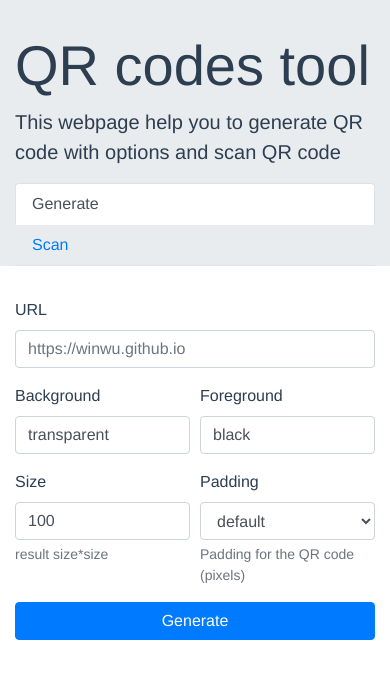
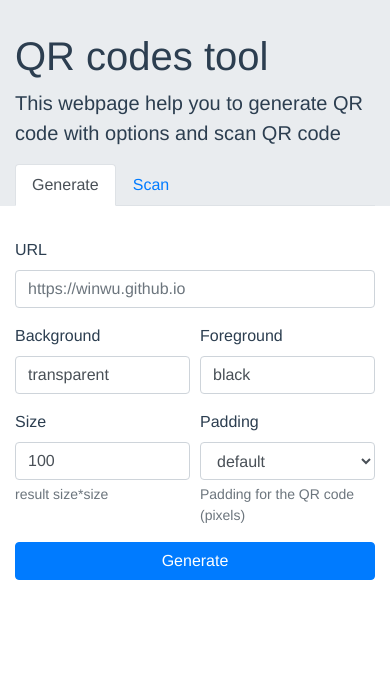
Before and after one commit to winwu/qr-gen, a Vue app: page /generate in a window 390 px wide. Shown: the top 678 px of the page. Built offline with nearby package versions, Linux system fonts and the light colour scheme.

Commit message:
clean app.vue

```diff
--- a/src/App.vue
+++ b/src/App.vue
@@ -3,14 +3,14 @@
         <div class="jumbotron jumbotron-fluid pb-0">
             <div class="container">
                 <div class="max-width-600 m-auto">
-                    <h1 class="display-4">QR codes tool</h1>
+                    <h1 class="display-4 site-title">QR codes tool</h1>
                     <p class="lead">This webpage help you to generate QR code with options and scan QR code</p>
                     <nav>
-                        <div class="nav nav-tabs flex-column flex-sm-row">
-                            <router-link active-class="active" :to="{ name: 'generate' }" class="nav-link">
+                        <div class="nav nav-tabs">
+                            <router-link :to="{ name: 'generate' }" class="nav-link">
                                 Generate
                             </router-link>
-                            <router-link active-class="active" :to="{ name: 'scan' }" class="nav-link">
+                            <router-link :to="{ name: 'scan' }" class="nav-link">
                                 Scan
                             </router-link>
                         </div>
@@ -30,13 +30,10 @@
 export default {
     name: 'app',
     data() {
-        return {
-        }
+        return {}
     },
-    methods: {
-    },
-    mounted() {
-    }
+    methods: {},
+    mounted() {}
 }
 </script>
 
@@ -44,6 +41,11 @@ export default {
 #app {
     font-family: 'Avenir', Helvetica, Arial, sans-serif;
     color: #2c3e50;
+    .site-title {
+        @media (max-width: 767px) {
+            font-size: 40px;
+        }
+    }
     .max-width-600 {
         max-width: 600px;
     }
```
